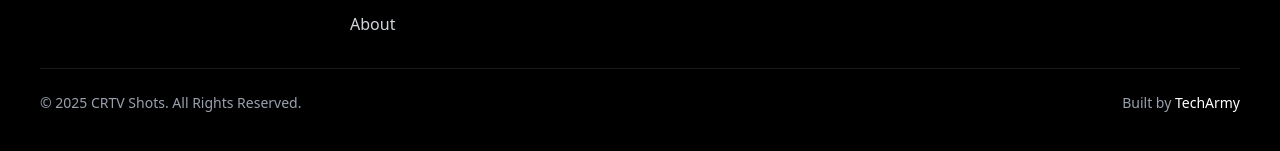
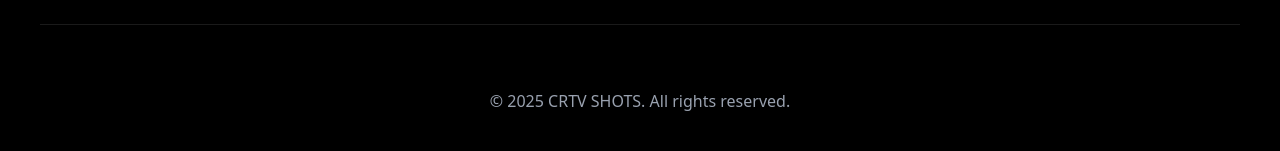
Before and after one commit to sadonamonday/crtvsite, a React (Vite) app: page /cart in a window 1280 px wide. Shown: the part 639-790 px from the top of the page. Built offline with nearby package versions, Linux system fonts and the light colour scheme; no server answers; the HTML template or start-up script is replaced by a standard one.

Commit message:
changed the footer

```diff
--- a/src/components/Footer.jsx
+++ b/src/components/Footer.jsx
@@ -126,24 +126,9 @@ export default function Footer() {
             </div>
 
             {/* Bottom Section */}
-            <div
-                className={`max-w-7xl mx-auto flex flex-col md:flex-row justify-between items-center pt-6 text-sm ${
-                    isDark ? "text-gray-400" : "text-gray-600"
-                }`}
-            >
-                <p>© {new Date().getFullYear()} CRTV Shots. All Rights Reserved.</p>
-                <p>
-                    Built by{" "}
-                    <a
-                        href="#"
-                        className={`font-medium ${
-                            isDark ? "text-white" : "text-black"
-                        } hover:underline`}
-                    >
-                        TechArmy
-                    </a>
-                </p>
-            </div>
+           <div className=" border-gray-700 mt-8 pt-8 text-center text-gray-400">
+                    <p>© 2025 CRTV SHOTS. All rights reserved.</p>
+                </div>
         </footer>
     );
 }
```
